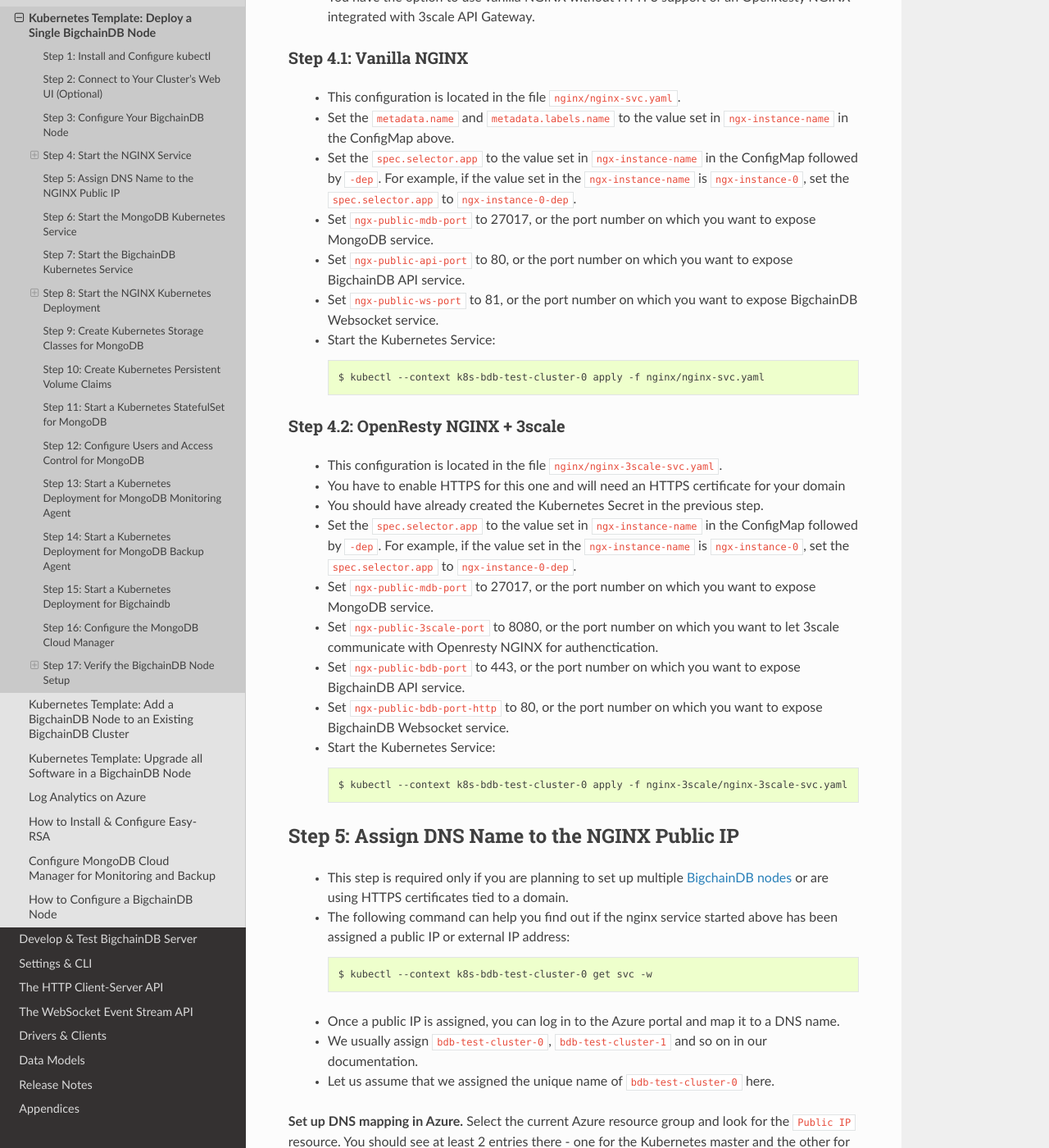
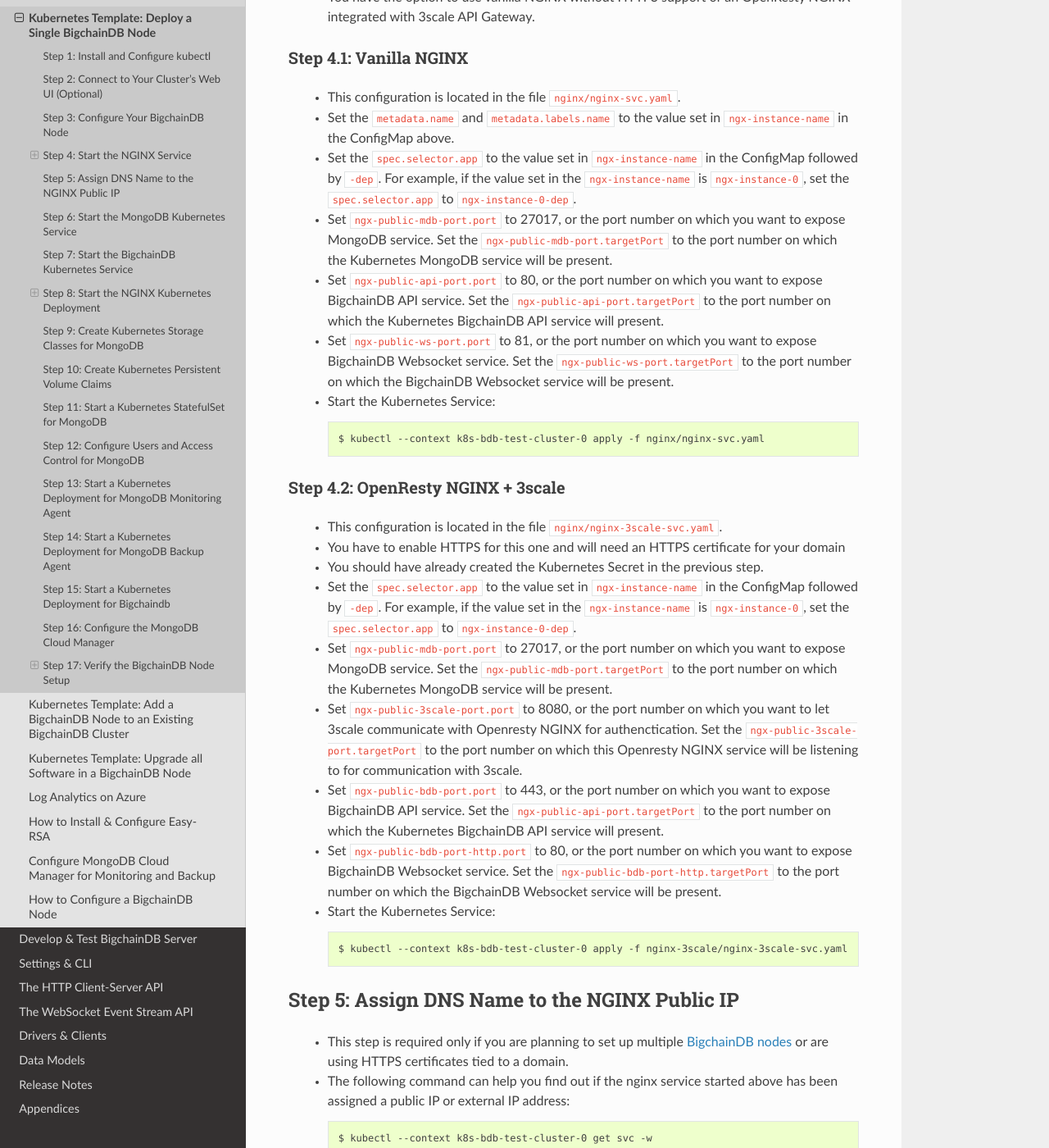
Before and after one commit to bigchaindb/bigchaindb, a Sphinx documentation site: the page built from docs/server/source/production-deployment-template/node-on-kubernetes.rst, in a window 1280 px wide and 1400 px high, scrolled down 2158 px. Shown: the whole window at 82% size. Built offline with Sphinx 7.4.7 and the Read the Docs theme 2.0.0, drawn with Linux system fonts in a browser that asks for light colours; pages that are not in the unit, such as notebooks, are missing from menus.

Commit message:
Clarity on port and targetPort parameters

```diff
--- a/docs/server/source/production-deployment-template/node-on-kubernetes.rst
+++ b/docs/server/source/production-deployment-template/node-on-kubernetes.rst
@@ -129,14 +129,20 @@
      ``ngx-instance-name`` is ``ngx-instance-0``, set  the
      ``spec.selector.app`` to ``ngx-instance-0-dep``.
 
-   * Set ``ngx-public-mdb-port`` to 27017, or the port number on which you
+   * Set ``ngx-public-mdb-port.port`` to 27017, or the port number on which you
      want to expose MongoDB service.
+     Set the ``ngx-public-mdb-port.targetPort`` to the port number on which the
+     Kubernetes MongoDB service will be present.
 
-   * Set ``ngx-public-api-port`` to 80, or the port number on which you want to
+   * Set ``ngx-public-api-port.port`` to 80, or the port number on which you want to
      expose BigchainDB API service.
+     Set the ``ngx-public-api-port.targetPort`` to the port number on which the
+     Kubernetes BigchainDB API service will present.
 
-   * Set ``ngx-public-ws-port`` to 81, or the port number on which you want to
+   * Set ``ngx-public-ws-port.port`` to 81, or the port number on which you want to
      expose BigchainDB Websocket service.
+     Set the ``ngx-public-ws-port.targetPort`` to the port number on which the
+     BigchainDB Websocket service will be present.
 
    * Start the Kubernetes Service:
 
@@ -161,17 +167,26 @@
      ``ngx-instance-name`` is ``ngx-instance-0``, set  the
      ``spec.selector.app`` to ``ngx-instance-0-dep``.
 
-   * Set ``ngx-public-mdb-port`` to 27017, or the port number on which you
+   * Set ``ngx-public-mdb-port.port`` to 27017, or the port number on which you
      want to expose MongoDB service.
+     Set the ``ngx-public-mdb-port.targetPort`` to the port number on which the
+     Kubernetes MongoDB service will be present.
 
-   * Set ``ngx-public-3scale-port`` to 8080, or the port number on which you
-     want to let 3scale communicate with Openresty NGINX for authenctication.
+   * Set ``ngx-public-3scale-port.port`` to 8080, or the port number on which
+     you want to let 3scale communicate with Openresty NGINX for authenctication.
+     Set the ``ngx-public-3scale-port.targetPort`` to the port number on which
+     this Openresty NGINX service will be listening to for communication with
+     3scale.
 
-   * Set ``ngx-public-bdb-port`` to 443, or the port number on which you want
+   * Set ``ngx-public-bdb-port.port`` to 443, or the port number on which you want
      to expose BigchainDB API service.
+     Set the ``ngx-public-api-port.targetPort`` to the port number on which the
+     Kubernetes BigchainDB API service will present.
 
-   * Set ``ngx-public-bdb-port-http`` to 80, or the port number on which you
+   * Set ``ngx-public-bdb-port-http.port`` to 80, or the port number on which you
      want to expose BigchainDB Websocket service.
+     Set the ``ngx-public-bdb-port-http.targetPort`` to the port number on which the
+     BigchainDB Websocket service will be present.
 
    * Start the Kubernetes Service:
 
```
